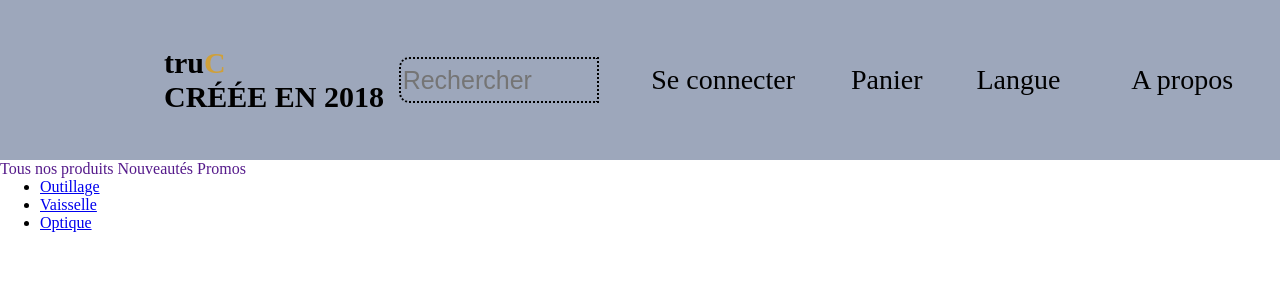
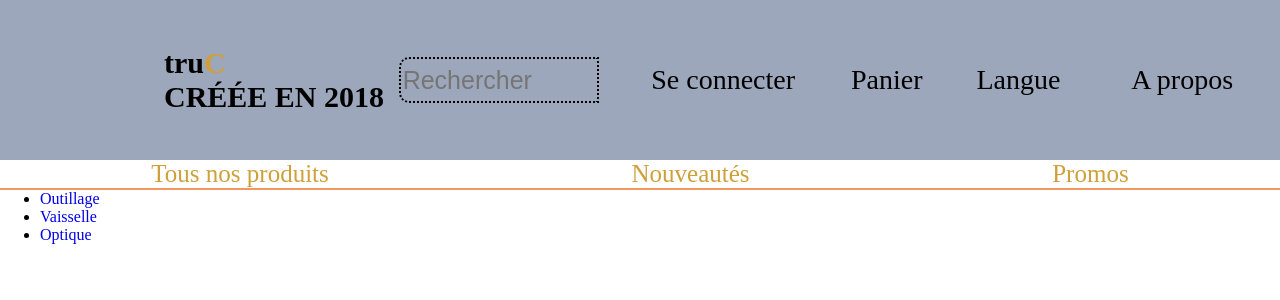
Before and after one commit to Arecin0L/Pierre, a PHP site: page / in a window 1280 px wide. Shown: the top 300 px of the page. Run offline with PHP 8.4, Linux system fonts and the light colour scheme; some web fonts are replaced.

Commit message:
on m'oblige a commit desole

```diff
--- a/index.css
+++ b/index.css
@@ -3,23 +3,39 @@
 }
 
 header {
+  display: -webkit-box;
+  display: -ms-flexbox;
   display: flex;
+  -ms-flex-pack: distribute;
       justify-content: space-around;
+  -webkit-box-align: center;
+      -ms-flex-align: center;
           align-items: center;
   background: #394e757e;
   height: 20vh;
 }
 
 .lienhead {
+  display: -webkit-box;
+  display: -ms-flexbox;
   display: flex;
+  -ms-flex-pack: distribute;
       justify-content: space-around;
+  -webkit-box-align: center;
+      -ms-flex-align: center;
           align-items: center;
   width: 70vw;
 }
 
 .truc {
+  display: -webkit-box;
+  display: -ms-flexbox;
   display: flex;
+  -webkit-box-pack: start;
+      -ms-flex-pack: start;
           justify-content: flex-start;
+  -webkit-box-align: center;
+      -ms-flex-align: center;
           align-items: center;
 }
 
@@ -62,7 +78,11 @@ h1 {
   font-size: 30px;
 }
 
-i, .si, .p, .l, .ap, .tnp, .n, .pr, .barre::after {
+i, .si, .p, .l, .ap, .barre::after {
+  text-decoration: none;
+}
+
+a {
   text-decoration: none;
 }
 
@@ -74,9 +94,20 @@ i {
   color: #cfa03a;
 }
 
+.nav {
+  display: -webkit-box;
+  display: -ms-flexbox;
+  display: flex;
+  -ms-flex-pack: distribute;
+      justify-content: space-around;
+  -webkit-box-align: center;
+      -ms-flex-align: center;
+          align-items: center;
+  font-size: 25px;
+  border-bottom: 2px solid #f1975f;
+}
 
-
-
-
-
+.tnp, .n, .pr {
+  color: #cfa03a;
+}
 /*# sourceMappingURL=index.css.map */
--- a/index.scss
+++ b/index.scss
@@ -53,6 +53,9 @@ h1{
 i, .si, .p, .l, .ap, .barre::after {
     @include deco;
 }
+a{
+    @include deco
+}
 .barre, .barre:hover{
     @include border;
 }
@@ -68,5 +71,5 @@ i{
 
   }
   .tnp, .n, .pr{
-    color: cornflowerblue;
+    color: $sec_color;
   }
--- a/stock.css
+++ b/stock.css
@@ -1,2 +1 @@
-
-/*# sourceMappingURL=stock.css.map *//*# sourceMappingURL=stock.css.map */
+/* No CSS *//*# sourceMappingURL=stock.css.map */
```
Also changed, not shown: 2 other files. Lines whose indentation alone changed are shown as unchanged.
